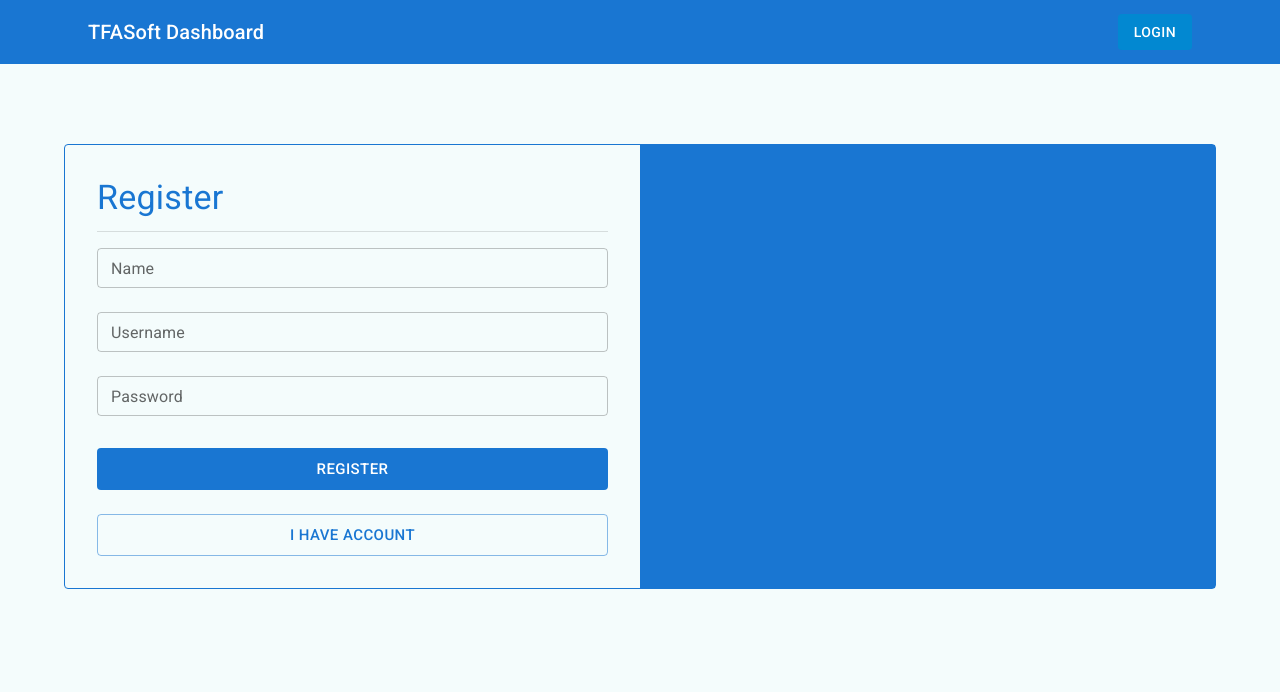
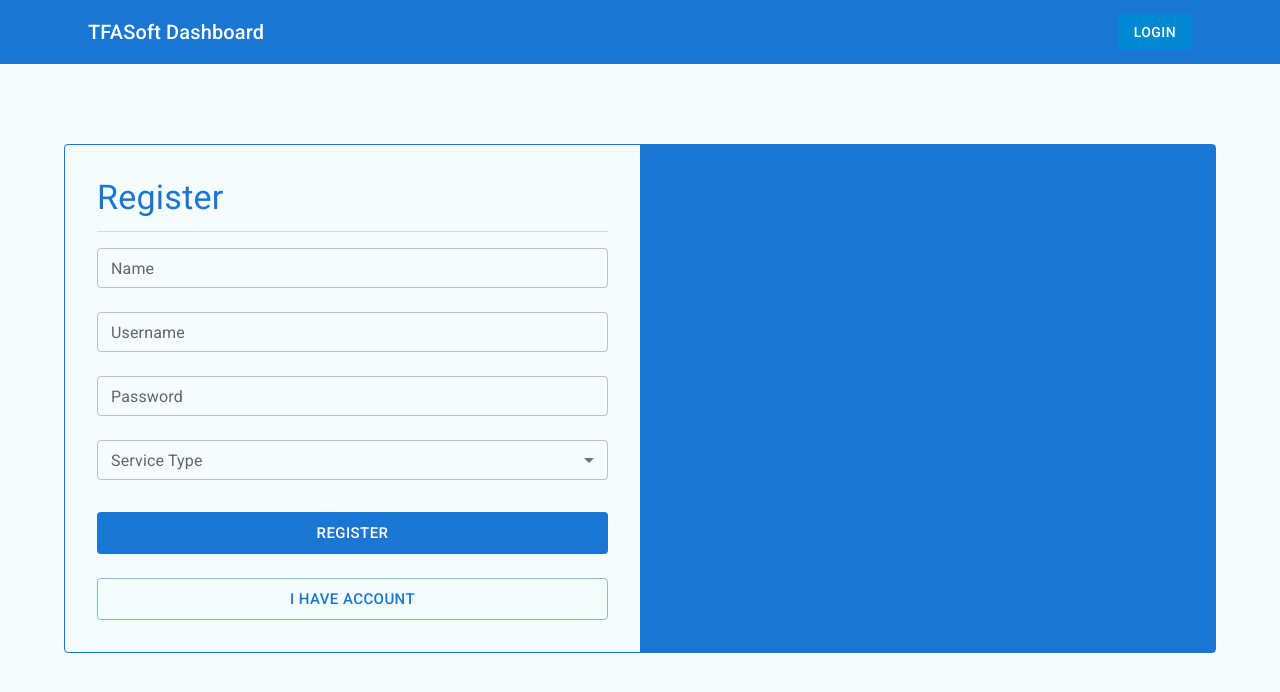
Before and after one commit to tfasoft/dashboard-ui, a React (Create React App) app: page /auth in a window 1280 px wide. Both pictures are taken after a click on the button "I DON'T HAVE ACCOUNT". Shown: the top 692 px of the page. Built offline with nearby package versions, Linux system fonts and the light colour scheme.

Commit message:
Add service type

```diff
--- a/src/pages/authentication.jsx
+++ b/src/pages/authentication.jsx
@@ -16,6 +16,10 @@ import {
     Button,
     Snackbar,
     Alert,
+    Select,
+    FormControl,
+    InputLabel,
+    MenuItem
 } from "@mui/material";
 
 const AuthPage = () => {
@@ -32,6 +36,7 @@ const AuthPage = () => {
     const [login, setLogin] = useState(true);
 
     const [name, setName] = useState('');
+    const [serviceType, setServiceType] = useState('');
     const [username, setUsername] = useState('');
     const [password, setPassword] = useState('');
 
@@ -72,11 +77,12 @@ const AuthPage = () => {
                 setError(true);
             }
         } else {
-            if (name !== '' && username !== '' && password !== '') {
+            if (name !== '' && username !== '' && password !== '' && serviceType !== '') {
                 const userData = {
                     name,
                     username,
-                    password
+                    password,
+                    "service_type": serviceType,
                 };
 
                 Axios.post(`${env.REACT_APP_BACKEND_API}/auth/register`, userData)
@@ -166,6 +172,26 @@ const AuthPage = () => {
                             onChange={(e) => setPassword(e.target.value)}
                             fullWidth
                         />
+                        {
+                            !login
+                            &&
+                            <FormControl
+                                margin="normal"
+                                size="small"
+                                fullWidth
+                            >
+                                <InputLabel>Service Type</InputLabel>
+                                <Select
+                                    variant="outlined"
+                                    value={serviceType}
+                                    label="Service Type"
+                                    color="primary"
+                                    onChange={(e) => setServiceType(e.target.value)}
+                                >
+                                    <MenuItem value='beta'>Beta</MenuItem>
+                                </Select>
+                            </FormControl>
+                        }
                         <br />
                         <br />
                         <Button
```
